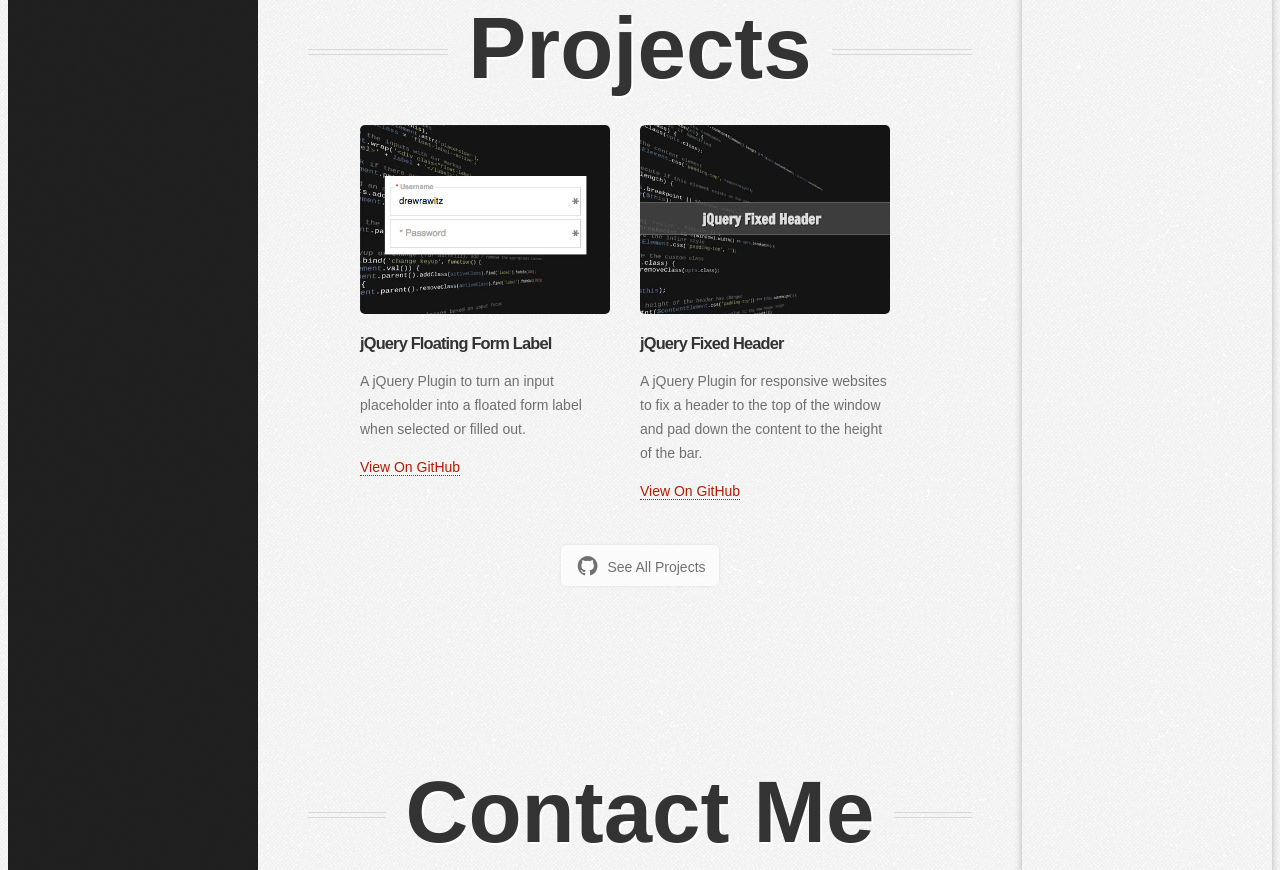
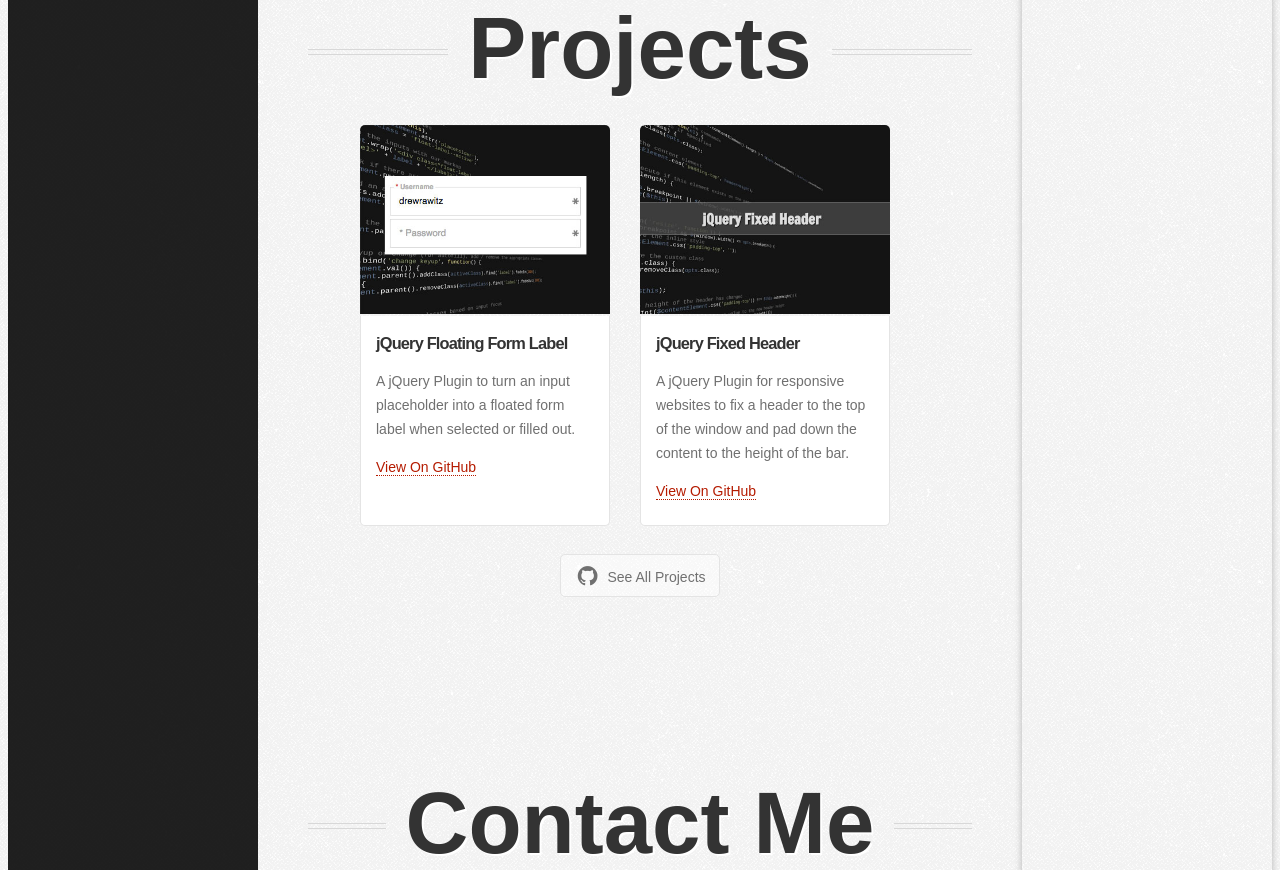
Before and after one commit to drewrawitz/DrewRawitz.com, a PHP site: page / in a window 1280 px wide. Shown: the part 2576-3446 px from the top of the page. Run offline with PHP 8.4, Linux system fonts and the light colour scheme; style sheets or scripts are compiled from the project's sources; some libraries are stand-ins or nearby versions; some web fonts are replaced.

Commit message:
Adjusting the styles of the project boxes

```diff
--- a/src/assets/scss/partials/_layout.scss
+++ b/src/assets/scss/partials/_layout.scss
@@ -41,8 +41,8 @@ blockquote {
 
   &.btn-light {
     background: #fff;
-    background: rgba(255,255,255,0.7);
-    box-shadow: 0px 0px 3px rgba(0,0,0,0.1);
+    background: rgba(255,255,255,0.4);
+    border: 1px solid #e4e4e4;
 
     &:hover {
       background: #fff;
@@ -540,13 +540,28 @@ blockquote {
     margin-right: 30px;
 
     &__image {
-      margin-bottom: 10px;
+      line-height: 1;
+
+      a {
+        display: block;
+      }
 
       img {
         max-width: 100%;
         height: auto;
-        border-radius: 5px;
+        border-top-left-radius: 5px;
+        border-top-right-radius: 5px;
       }
+    }
+
+    &__info {
+      height: 210px;
+      background: white;
+      border-bottom-left-radius: 5px;
+      border-bottom-right-radius: 5px;
+      border: 1px solid #e4e4e4;
+      border-top: none;
+      padding: 15px;
     }
   }
 }
--- a/src/index.php
+++ b/src/index.php
@@ -271,7 +271,7 @@
             <div class="project__info">
               <h3>jQuery Floating Form Label</h3>
               <p>A jQuery Plugin to turn an input placeholder into a floated form label when selected or filled out.</p>
-              <p><a class="link" href="https://github.com/drewrawitz/jQuery-Floating-Form-Label" target="_blank">View On GitHub</a></p>
+              <a class="link" href="https://github.com/drewrawitz/jQuery-Floating-Form-Label" target="_blank">View On GitHub</a>
             </div>
           </div>
           <div class="project">
@@ -281,7 +281,7 @@
             <div class="project__info">
               <h3>jQuery Fixed Header</h3>
               <p>A jQuery Plugin for responsive websites to fix a header to the top of the window and pad down the content to the height of the bar.</p>
-              <p><a class="link" href="https://github.com/drewrawitz/jquery-fixed-header" target="_blank">View On GitHub</a></p>
+              <a class="link" href="https://github.com/drewrawitz/jquery-fixed-header" target="_blank">View On GitHub</a>
             </div>
           </div>
         </div>
```
